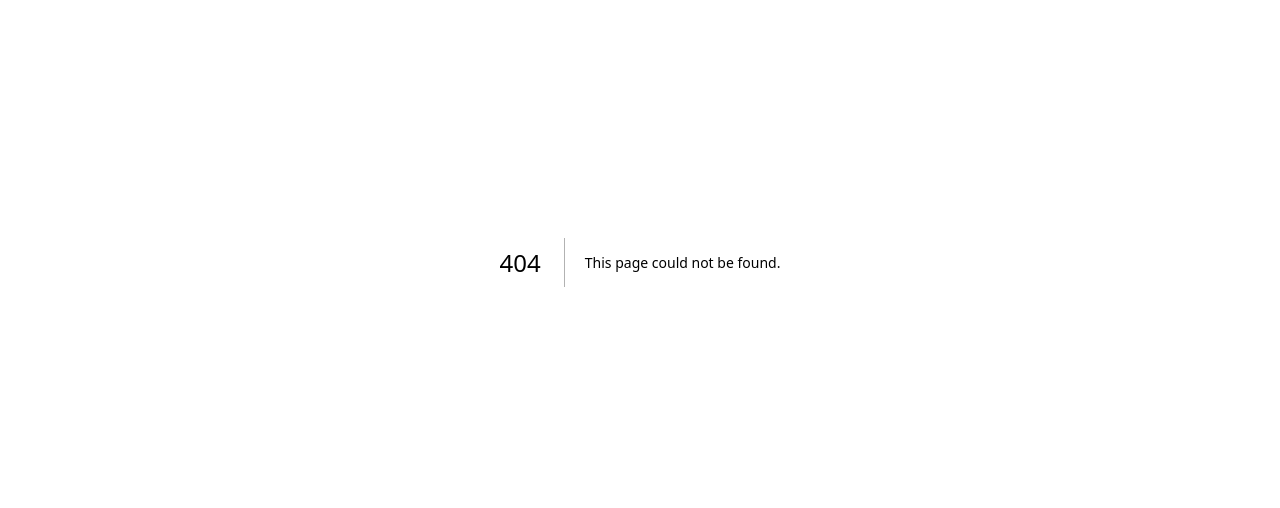
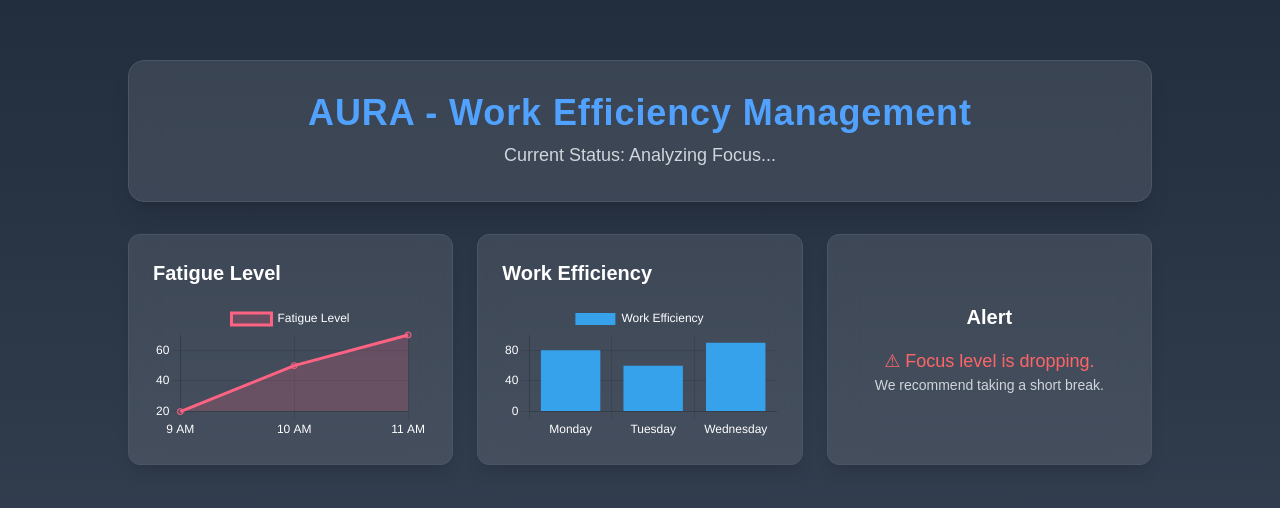
Before and after one commit to eurobin39/AURA, a Next.js app in the folder aura-project/: page /home/dopple in a window 1280 px wide. Before the commit this address had no page. Shown: the part 138-646 px from the top of the page. Built offline with nearby package versions, Linux system fonts and the light colour scheme.

Commit message:
add mainpage frontend

```diff
--- /dev/null
+++ b/aura-project/app/home/dopple/page.tsx
@@ -0,0 +1,74 @@
+"use client";
+import { useEffect, useRef } from "react";
+import Chart from "chart.js/auto";
+
+const WorkEfficiencyPage = () => {
+  const fatigueChartRef = useRef<HTMLCanvasElement>(null);
+  const efficiencyChartRef = useRef<HTMLCanvasElement>(null);
+
+  useEffect(() => {
+    if (fatigueChartRef.current) {
+      new Chart(fatigueChartRef.current, {
+        type: "line",
+        data: {
+          labels: ["9 AM", "10 AM", "11 AM"],
+          datasets: [
+            { label: "Fatigue Level", data: [20, 50, 70], borderColor: "#ff6384", backgroundColor: "rgba(255, 99, 132, 0.2)", fill: true },
+          ],
+        },
+        options: {
+          responsive: true,
+          plugins: { legend: { labels: { color: "#ffffff" } } },
+          scales: { x: { ticks: { color: "#ffffff" } }, y: { ticks: { color: "#ffffff" } } },
+        },
+      });
+    }
+    if (efficiencyChartRef.current) {
+      new Chart(efficiencyChartRef.current, {
+        type: "bar",
+        data: {
+          labels: ["Monday", "Tuesday", "Wednesday"],
+          datasets: [
+            { label: "Work Efficiency", data: [80, 60, 90], backgroundColor: "#36a2eb" },
+          ],
+        },
+        options: {
+          responsive: true,
+          plugins: { legend: { labels: { color: "#ffffff" } } },
+          scales: { x: { ticks: { color: "#ffffff" } }, y: { ticks: { color: "#ffffff" } } },
+        },
+      });
+    }
+  }, []);
+
+  return (
+    <div className="bg-gradient-to-b from-gray-800 to-gray-700 min-h-screen flex items-center justify-center px-6">
+      <div className="max-w-5xl w-full">
+        <div className="text-center bg-white/10 backdrop-blur-lg p-8 rounded-2xl shadow-xl border border-gray-600">
+          <h1 className="text-4xl font-extrabold text-blue-400 tracking-wide">AURA - Work Efficiency Management</h1>
+          <p className="text-gray-300 mt-2 text-lg">Current Status: Analyzing Focus...</p>
+        </div>
+        <div className="grid grid-cols-3 gap-6 mt-8">
+          {/* Fatigue Chart */}
+          <div className="bg-white/10 backdrop-blur-lg p-6 rounded-xl shadow-lg border border-gray-600">
+            <h3 className="text-xl font-semibold text-white">Fatigue Level</h3>
+            <canvas ref={fatigueChartRef} className="w-full h-48 mt-4"></canvas>
+          </div>
+          {/* Work Efficiency Chart */}
+          <div className="bg-white/10 backdrop-blur-lg p-6 rounded-xl shadow-lg border border-gray-600">
+            <h3 className="text-xl font-semibold text-white">Work Efficiency</h3>
+            <canvas ref={efficiencyChartRef} className="w-full h-48 mt-4"></canvas>
+          </div>
+          {/* Alert Message */}
+          <div className="bg-white/10 backdrop-blur-lg p-6 rounded-xl shadow-lg border border-gray-600 flex flex-col justify-center items-center">
+            <h3 className="text-xl font-semibold text-white">Alert</h3>
+            <p className="text-red-400 font-medium text-lg mt-4">⚠ Focus level is dropping.</p>
+            <p className="text-gray-300 text-sm">We recommend taking a short break.</p>
+          </div>
+        </div>
+      </div>
+    </div>
+  );
+};
+
+export default WorkEfficiencyPage;
--- /dev/null
+++ b/aura-project/app/home/isshi/page.tsx
@@ -0,0 +1,14 @@
+const ScarfAidPage = () => {
+    return (
+      <div className="bg-gray-100 p-6 min-h-screen">
+        <h1 className="text-3xl font-bold text-gray-800 text-center mb-6">AURA - 최신 분석 로그</h1>
+        <div className="space-y-4">
+          <div className="bg-yellow-400 p-6 rounded-lg">11:00 - 집중력 저하 감지 (피로도 80%)</div>
+          <div className="bg-white p-4 rounded-lg shadow">10:30 - 마우스 활동 감소</div>
+          <div className="bg-white p-4 rounded-lg shadow">10:00 - 키보드 입력 정상</div>
+        </div>
+      </div>
+    );
+  };
+
+  export default ScarfAidPage;
--- a/aura-project/package.json
+++ b/aura-project/package.json
@@ -12,6 +12,7 @@
     "@prisma/client": "^6.5.0",
     "@tailwindcss/postcss": "^4.0.11",
     "bcryptjs": "^3.0.2",
+    "chart.js": "^4.4.8",
     "framer-motion": "^12.4.10",
     "iron-session": "^8.0.4",
     "lucide-react": "^0.477.0",
@@ -23,6 +24,7 @@
     "zod": "^3.24.2"
   },
   "devDependencies": {
+    "@types/chart.js": "^2.9.41",
     "@types/node": "^20",
     "@types/react": "^19",
     "@types/react-dom": "^19",
```
Also changed, not shown: 1 other file (tests, documents, lock files or other folders).
